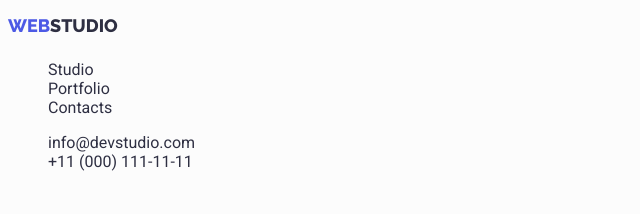
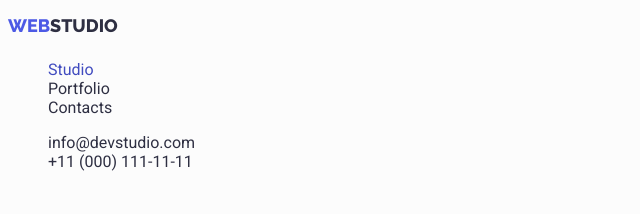
Before and after one commit to svetikoduvanchik/goit-markup-hw-02, a plain HTML site: page index.html in a window 1280 px wide. In both pictures the pointer is over the link "Studio". Shown: the top 214 px of the page, 0-640 px from the left. Drawn offline with Linux system fonts and the light colour scheme.

Commit message:
document styling new

```diff
--- a/css/styles.css
+++ b/css/styles.css
@@ -35,8 +35,8 @@ body {
     font-style: normal;
 }
 
-.link.hero-btn :hover,
-.link .hero-btn :focus {
+.link :hover,
+.link :focus {
     color: #404BBF;
 }
 
```
